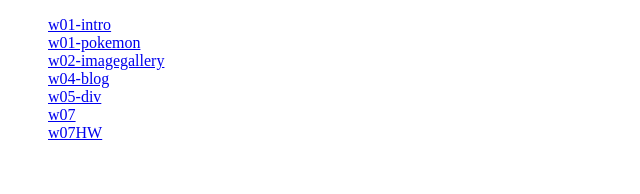
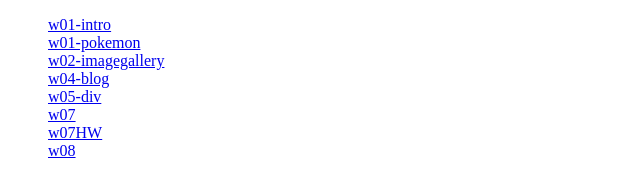
Before and after one commit to 406570753/1092-1A-406570753, a plain HTML site: page index.html in a window 1280 px wide. Shown: the full height of the page, 0-640 px from the left. Drawn offline with Linux system fonts and the light colour scheme.

Commit message:
modify index.html

```diff
--- a/index.html
+++ b/index.html
@@ -34,6 +34,9 @@
       <li>
         <a href="./w07HW/grid&flexbox.html">w07HW</a>
       </li>
+      <li>
+        <a href="./w08/">w08</a>
+      </li>
     </ul>
   </body>
 </html>
```
